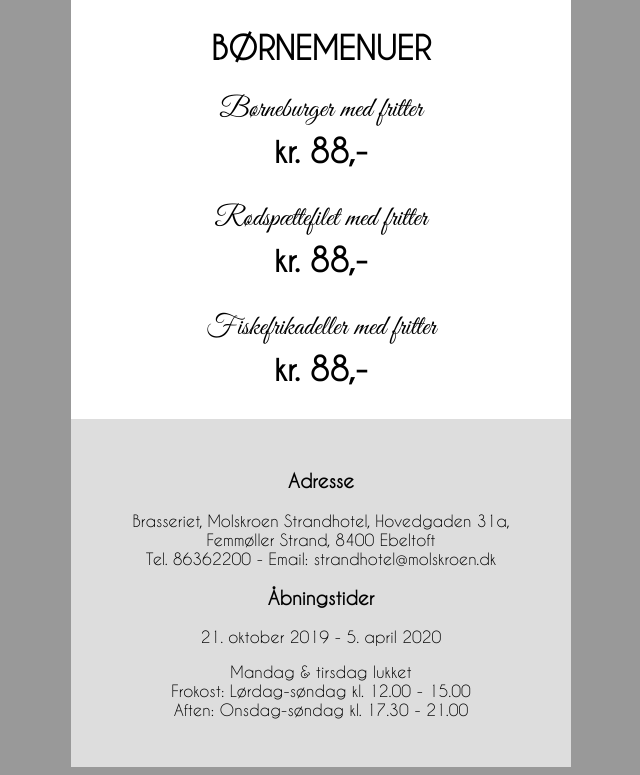
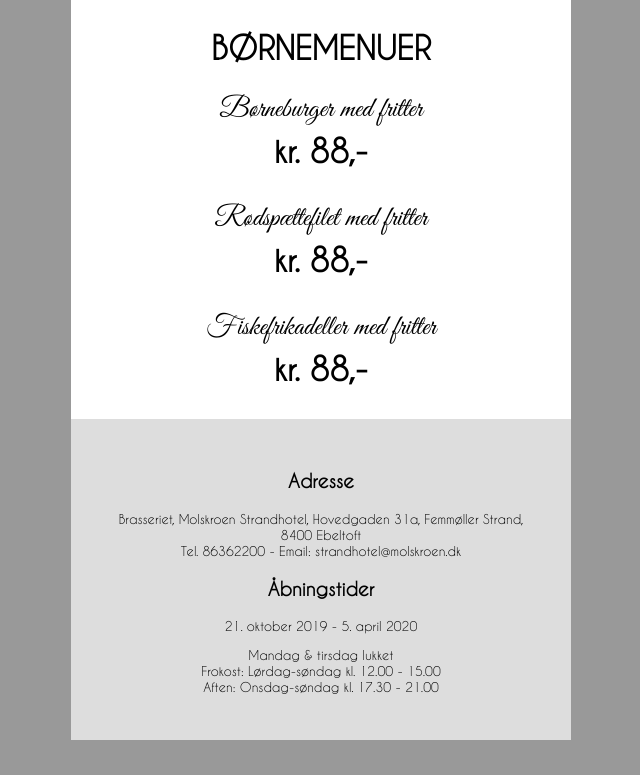
Before and after one commit to ObsidianPresidium/aspit-v, a plain HTML site: page css-styling-text/css-font-face-menu-card/index.html in a window 1280 px wide. Shown: the part 2008-2783 px from the top of the page, without its empty margins (319-959 px from the left). After the commit the page ends 2756 px from the top, so only its background shows below. Drawn offline with Linux system fonts and the light colour scheme.

Commit message:
edit: font size to be more in line with solution

```diff
--- a/css-styling-text/css-font-face-menu-card/styles/style.css
+++ b/css-styling-text/css-font-face-menu-card/styles/style.css
@@ -63,3 +63,7 @@ h1 {
     font-size: 2em;
     font-weight: bold;
 }
+
+footer p {
+    font-size: 0.8em;
+}
```
